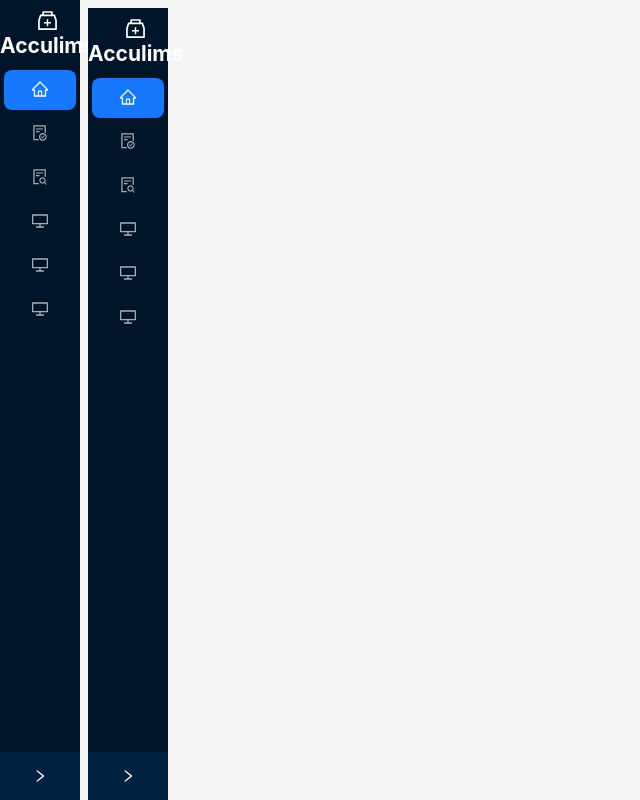
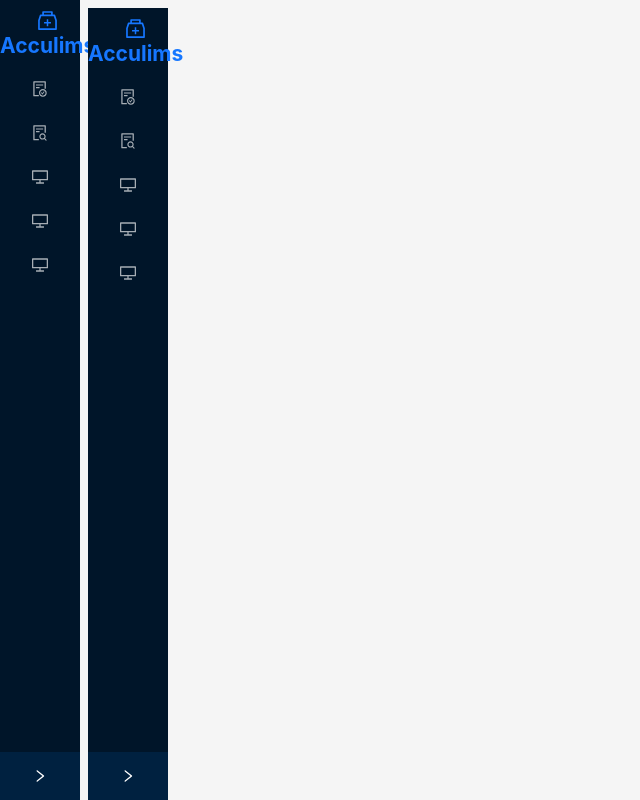
Before and after one commit to kimookpong/acculims-nextjs, a Next.js app: page /layout/MenuItem in a window 1280 px wide. Shown: the whole page, without its empty margins (0-640 px from the left). Built offline with nearby package versions, Linux system fonts and the light colour scheme.

Commit message:
Update MenuItem.js

```diff
--- a/pages/layout/MenuItem.js
+++ b/pages/layout/MenuItem.js
@@ -21,7 +21,6 @@ function getItem(label, key, icon, children) {
   };
 }
 const items = [
-  getItem(<Link href="/">Home</Link>, "1", <HomeOutlined />),
   getItem(<Link href="/lab_req">ใบรับ LAB</Link>, "2", <FileDoneOutlined />),
   getItem(
     <Link href="/lab_report">รายงานผล LAB</Link>,
@@ -67,7 +66,9 @@ const MenuItem = () => {
         }}
       >
         <h1 style={{ margin: "auto 0px" }}>
-          <MedicineBoxOutlined /> Acculims
+          <Link href="/">
+            <MedicineBoxOutlined /> Acculims
+          </Link>
         </h1>
       </div>
       <Menu
```
